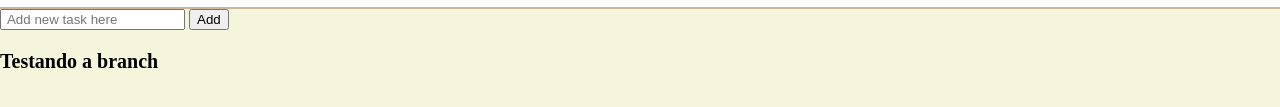
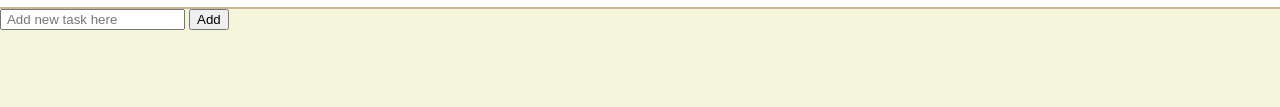
Before and after one commit to LaysaPinho/Check-list, a plain HTML site: page index.html in a window 1280 px wide. Shown: the part 575-682 px from the top of the page. Drawn offline with Linux system fonts and the light colour scheme.

Commit message:
teste
comittando teste

```diff
--- a/index.html
+++ b/index.html
@@ -41,6 +41,5 @@
     <button onclick="addTask()">Add</button>
 </div>
 
-<p>Testando a branch</p>
 </body>
 </html>
```
